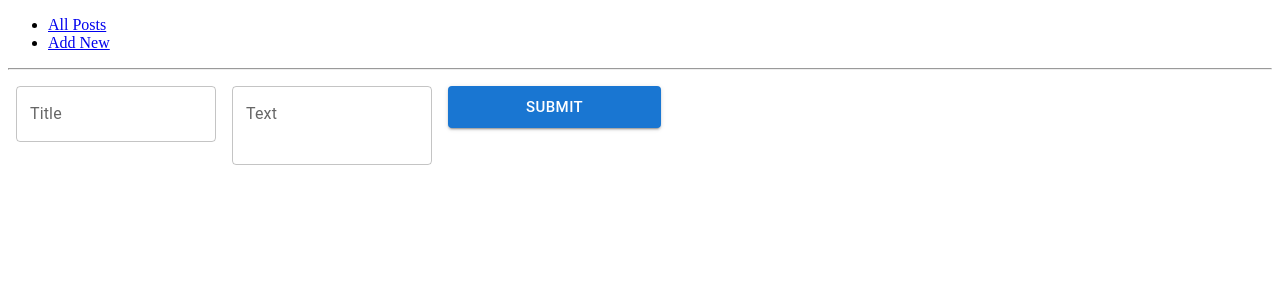
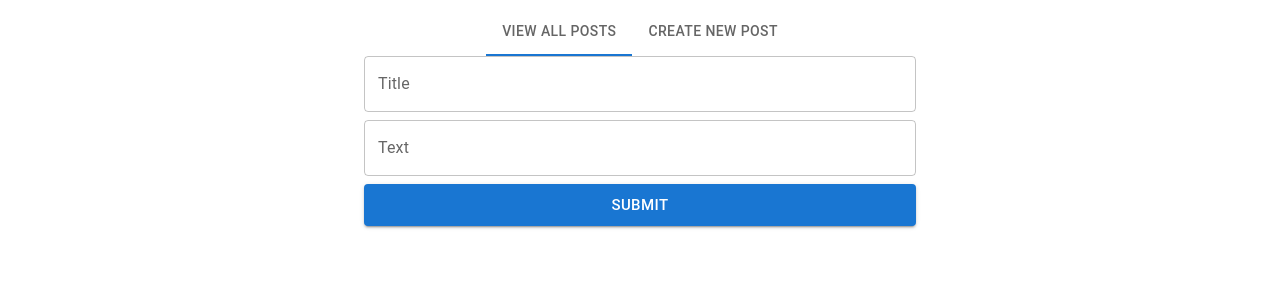
Before and after one commit to pix-el/muhasiba, a React (Create React App) app: page /add in a window 1280 px wide. Shown: the top 300 px of the page. Built offline with nearby package versions, Linux system fonts and the light colour scheme.

Commit message:
cleanup styles a bit

```diff
--- a/src/components/AddOrEdit.js
+++ b/src/components/AddOrEdit.js
@@ -1,5 +1,6 @@
 import React, { useRef, useEffect, useState } from 'react';
 import Box from '@mui/material/Box';
+import Stack from '@mui/material/Stack';
 import TextField from '@mui/material/TextField';
 import Button from '@mui/material/Button';
 import { useDispatch, useSelector } from 'react-redux';
@@ -59,14 +60,7 @@ const AddOrEdit = () => {
     }
     return (
         <div>
-            <Box
-                component="form"
-                sx={{
-                    '& > :not(style)': { m: 1, width: '25ch' },
-                }}
-                noValidate
-                autoComplete="off"
-            >
+             <Stack spacing={1}>
                 <TextField
                    id="title"
                    label="Title"
@@ -83,7 +77,7 @@ const AddOrEdit = () => {
                    multiline
                 />
                 <Button variant="contained" onClick={onSubmit} size="large">Submit</Button>
-            </Box>
+            </Stack>
         </div>
     );
 }
--- a/src/components/App.js
+++ b/src/components/App.js
@@ -1,42 +1,18 @@
 import {
   BrowserRouter as Router,
-  Switch,
-  Route,
-  Link
 } from 'react-router-dom';
-import AddOrEdit from './AddOrEdit';
-import Reflections from './Reflections';
+import Container from '@mui/material/Container';
+import Nav from './Nav';
+import ChildRoutes from './ChildRoutes';
 
 function App() {
   return (
     <div className="App">
       <Router>
-        <div>
-        <nav>
-          <ul>
-            <li>
-              <Link to="/">All Posts</Link>
-            </li>
-            <li>
-              <Link to="/add">Add New</Link>
-            </li>
-          </ul>
-        </nav>
-
-        <hr />
-
-        <Switch>
-          <Route path="/add">
-            <AddOrEdit />
-          </Route>
-          <Route path="/edit/:id">
-            <AddOrEdit />
-          </Route>
-          <Route path="/">
-            <Reflections />
-          </Route>
-        </Switch>
-      </div>
+        <Nav />
+        <Container maxWidth="sm">
+          <ChildRoutes />
+        </Container>
       </Router>
     </div>
   );
--- /dev/null
+++ b/src/components/ChildRoutes.jsx
@@ -0,0 +1,24 @@
+import {
+    Switch,
+    Route,
+  } from 'react-router-dom';
+  import AddOrEdit from './AddOrEdit';
+  import Reflections from './Reflections';
+
+  function ChildRoutes() {
+    return (
+        <Switch>
+        <Route path="/add">
+          <AddOrEdit />
+        </Route>
+        <Route path="/edit/:id">
+          <AddOrEdit />
+        </Route>
+        <Route path="/">
+          <Reflections />
+        </Route>
+      </Switch>
+    );
+  }
+
+  export default ChildRoutes;
--- /dev/null
+++ b/src/components/Nav.jsx
@@ -0,0 +1,32 @@
+import React from 'react';
+import { Link } from 'react-router-dom';
+import Box from '@mui/material/Box';
+import Tabs from '@mui/material/Tabs';
+import Tab from '@mui/material/Tab';
+
+function LinkTab({ label, href }) {
+  return (
+    <Tab
+      component={Link}
+      label={label}
+      to={href}
+    />
+  );
+}
+
+export default function Nav() {
+  const [value, setValue] = React.useState(0);
+
+  const handleChange = (event, newValue) => {
+    setValue(newValue);
+  };
+
+  return (
+    <Box sx={{ width: '100%' }}>
+      <Tabs value={value} onChange={handleChange} aria-label="navigation bar" centered>
+        <LinkTab label="View All Posts" href="/" />
+        <LinkTab label="Create New Post" href="/add" />
+      </Tabs>
+    </Box>
+  );
+}
--- a/src/components/Reflection.js
+++ b/src/components/Reflection.js
@@ -14,7 +14,7 @@ const Reflection = ({ id, title, text }) => {
     const handleDelete = () => dispatch(deleteReflection({ id }));
     const handleEdit = () => { history.push(`/edit/${id}`) };
     return (
-        <Card id={id} sx={{ maxWidth: 400 }}>
+        <Card id={id}>
         <CardContent>
             <Typography component="h5">{title}</Typography>
             <Typography variant="body2">{text}</Typography>
--- a/src/components/Reflections.js
+++ b/src/components/Reflections.js
@@ -13,14 +13,12 @@ const Reflections = () => {
 
     const reflections = useSelector((state) => state.reflections);
     const items = reflections.length > 0 ? reflections.map(({ id, title, text }) => (
-        <Paper>
             <Reflection
                 key={id}
                 id={id}
                 title={title}
                 text={text}
             />
-        </Paper>
     )) : <Paper>You have no posts</Paper>;
     return (
     <Stack spacing={2}>
```
